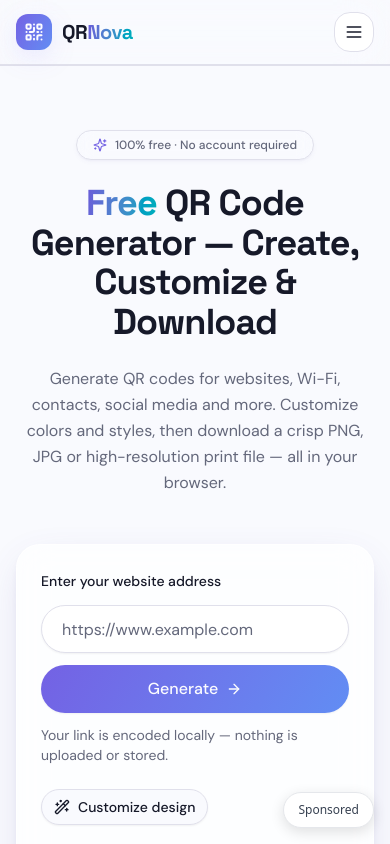
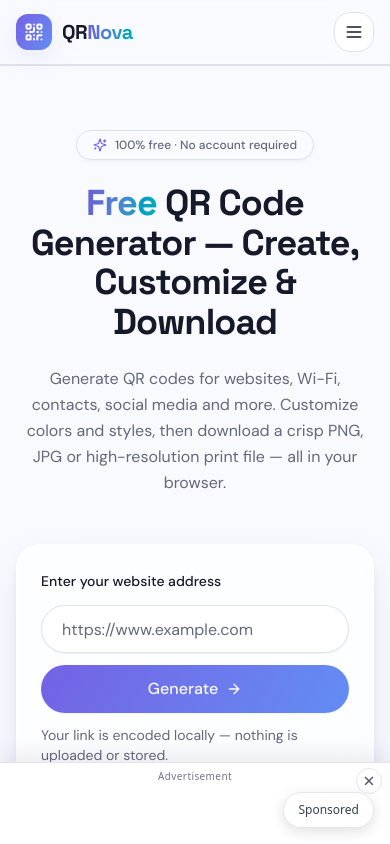
Before and after one commit to maryamsafdar/qrnova, a React (Vite) app in the folder src/frontend/: page / in a window 390 px wide. Shown: the top 844 px of the page. Built offline with nearby package versions, Linux system fonts and the light colour scheme; what @caffeineai/core-infrastructure would draw is missing.

Commit message:
Add responsive sticky bottom ads for mobile and desktop

```diff
--- a/src/frontend/src/components/layout/Layout.tsx
+++ b/src/frontend/src/components/layout/Layout.tsx
@@ -1,4 +1,5 @@
 import type { ReactNode } from "react";
+import { StickyBottomAd } from "./StickyBottomAd";
 import { Footer } from "./Footer";
 import { Navbar } from "./Navbar";
 
@@ -12,6 +13,7 @@ export function Layout({ children }: LayoutProps) {
       <Navbar />
       <main className="flex-1">{children}</main>
       <Footer />
+      <StickyBottomAd />
     </div>
   );
 }
```
